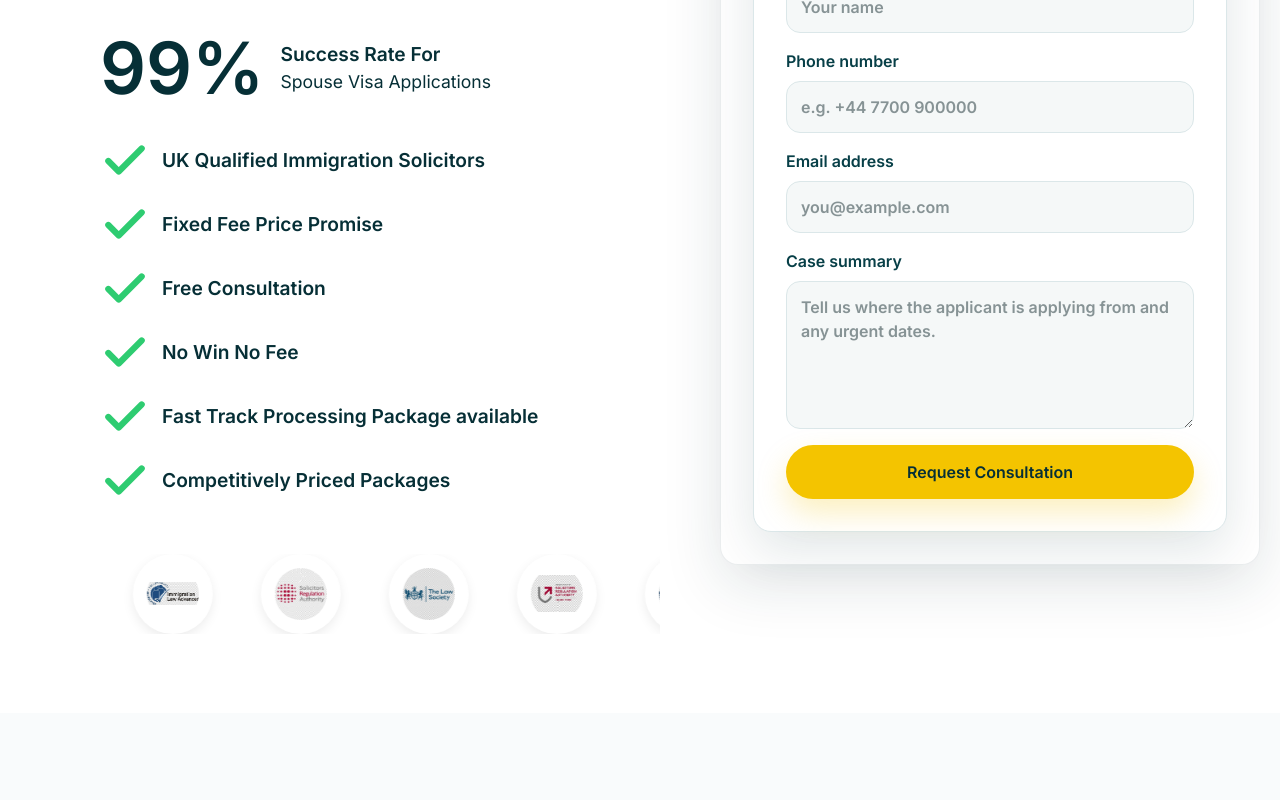
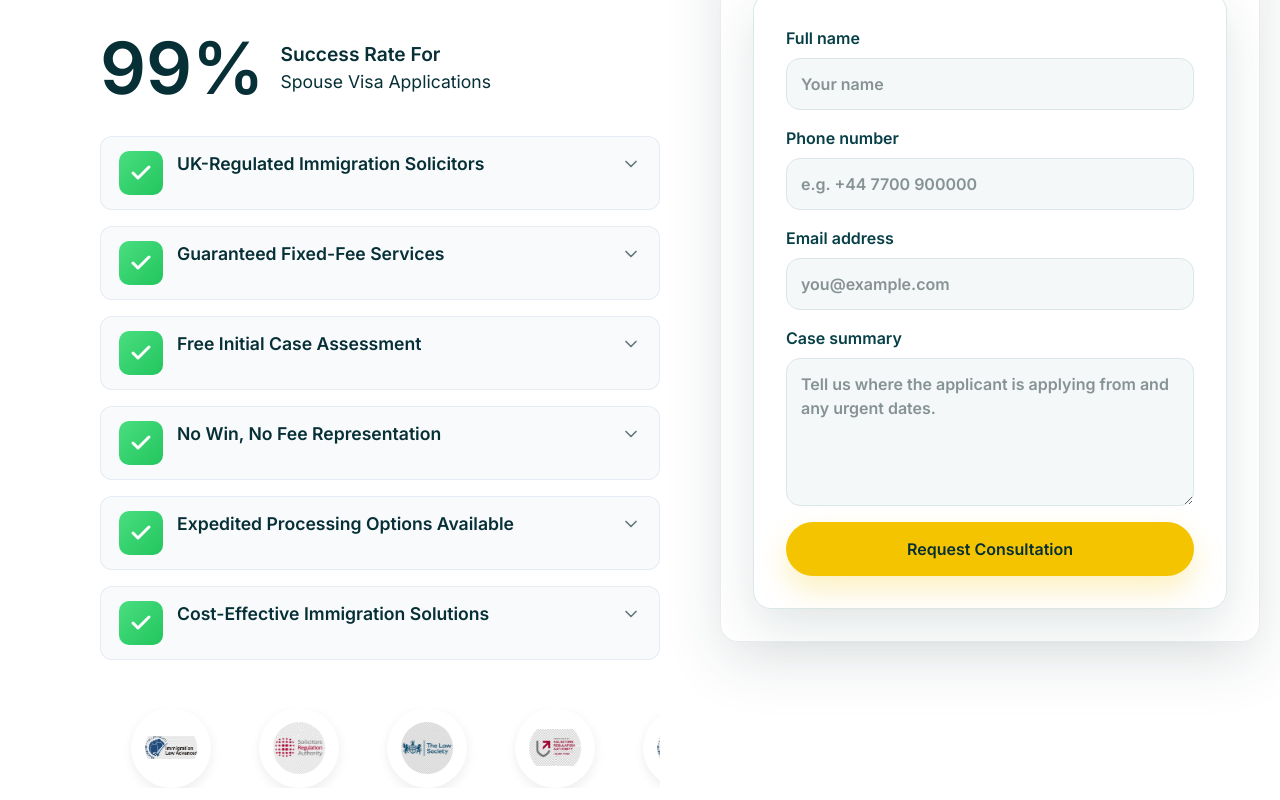
Before and after one commit to anooshfarhad44-dot/msd_spouse_visa_site, a Next.js app: page / in a window 1280 px wide. Shown: the part 1360-2160 px from the top of the page. Built offline with nearby package versions, Linux system fonts and the light colour scheme.

Commit message:
new-changes

```diff
--- a/app/components/sections/TrustSection.tsx
+++ b/app/components/sections/TrustSection.tsx
@@ -1,15 +1,19 @@
-import React from 'react';
+"use client";
+
+import React, { useState } from 'react';
 import Reveal from '../ui/Reveal';
 import Link from "next/link";
 
 const TrustSection = () => {
+  const [openIndex, setOpenIndex] = useState<number | null>(null);
+
   const features = [
-    "UK Qualified Immigration Solicitors",
-    "Fixed Fee Price Promise",
-    "Free Consultation",
-    "No Win No Fee",
-    "Fast Track Processing Package available",
-    "Competitively Priced Packages"
+    { title: "UK-Regulated Immigration Solicitors", description: "Professional, qualified legal representation you can trust" },
+    { title: "Guaranteed Fixed-Fee Services", description: "Transparent pricing with no hidden charges or surprises" },
+    { title: "Free Initial Case Assessment", description: "Get expert advice on your eligibility before committing" },
+    { title: "No Win, No Fee Representation", description: "Risk-free service with payment only on success" },
+    { title: "Expedited Processing Options Available", description: "Fast-track your application when time is critical" },
+    { title: "Cost-Effective Immigration Solutions", description: "Premium legal services at competitive, accessible rates" }
   ];
 
   const logos = [
@@ -46,11 +50,30 @@ const TrustSection = () => {
 
             <ul className="trust-features">
               {features.map((feature, index) => (
-                <li key={index}>
-                  <svg width="50" height="50" viewBox="0 0 24 24" fill="none" stroke="currentColor" strokeWidth="3" strokeLinecap="round" strokeLinejoin="round" className="check-icon">
-                    <polyline points="20 6 9 17 4 12"></polyline>
-                  </svg>
-                  {feature}
+                <li
+                  key={index}
+                  className={`trust-feature-item ${openIndex === index ? 'open' : ''}`}
+                  onClick={() => setOpenIndex(openIndex === index ? null : index)}
+                  style={{ cursor: 'pointer' }}
+                >
+                  <div className="feature-icon-wrapper">
+                    <svg width="24" height="24" viewBox="0 0 24 24" fill="none" stroke="currentColor" strokeWidth="3" strokeLinecap="round" strokeLinejoin="round" className="check-icon">
+                      <polyline points="20 6 9 17 4 12"></polyline>
+                    </svg>
+                  </div>
+                  <div className="feature-content">
+                    <div className="feature-title-row">
+                      <strong className="feature-title">{feature.title}</strong>
+                      <span className={`expand-icon ${openIndex === index ? 'rotated' : ''}`}>
+                        <svg width="20" height="20" viewBox="0 0 24 24" fill="none" stroke="currentColor" strokeWidth="2" strokeLinecap="round" strokeLinejoin="round">
+                          <polyline points="6 9 12 15 18 9"></polyline>
+                        </svg>
+                      </span>
+                    </div>
+                    {openIndex === index && (
+                      <span className="feature-description">{feature.description}</span>
+                    )}
+                  </div>
                 </li>
               ))}
             </ul>
--- a/app/data/site.ts
+++ b/app/data/site.ts
@@ -14,6 +14,7 @@ export const parentSite = {
 };
 
 export const navItems = [
+  { href: "/", label: "Home" },
   { href: "/eligibility", label: "Eligibility" },
   { href: "/process", label: "Process" },
   { href: "/documents", label: "Documents" },
--- a/app/globals.css
+++ b/app/globals.css
@@ -415,20 +415,97 @@ p {
   padding: 0;
   margin: 0 0 48px 0;
   display: grid;
+  gap: 16px;
+}
+
+.trust-feature-item {
+  display: flex;
+  align-items: flex-start;
   gap: 14px;
-}
-
-.trust-features li {
+  padding: 14px 18px;
+  background: rgba(248, 250, 252, 0.9);
+  border: 1px solid rgba(226, 232, 240, 0.8);
+  border-radius: 12px;
+  transition: all 0.3s ease;
+}
+
+.trust-feature-item:hover {
+  background: var(--white);
+  border-color: var(--teal);
+  box-shadow: 0 6px 16px rgba(6, 47, 54, 0.08);
+  transform: translateY(-2px);
+}
+
+.trust-feature-item.open {
+  border-color: var(--teal);
+  background: rgba(240, 253, 244, 0.5);
+}
+
+.feature-icon-wrapper {
+  flex-shrink: 0;
+  width: 44px;
+  height: 44px;
   display: flex;
   align-items: center;
+  justify-content: center;
+  background: linear-gradient(135deg, #4ade80 0%, #22c55e 100%);
+  border-radius: 10px;
+  color: white;
+}
+
+.feature-content {
+  display: flex;
+  flex-direction: column;
+  gap: 0;
+  flex: 1;
+}
+
+.feature-title-row {
+  display: flex;
+  justify-content: space-between;
+  align-items: center;
   gap: 12px;
-  font-size: 1.2rem;
-  font-weight: 600;
-  color: var(--teal-deep);
+}
+
+.feature-title {
+  font-size: 1.1rem;
+  font-weight: 700;
+  color: var(--teal-deep);
+}
+
+.expand-icon {
+  flex-shrink: 0;
+  color: var(--muted);
+  transition: transform 0.3s ease;
+}
+
+.expand-icon.rotated {
+  transform: rotate(180deg);
+  color: var(--teal);
+}
+
+.feature-description {
+  font-size: 0.92rem;
+  color: var(--muted);
+  line-height: 1.5;
+  margin-top: 10px;
+  animation: fadeIn 0.3s ease;
+}
+
+@keyframes fadeIn {
+  from {
+    opacity: 0;
+    transform: translateY(-4px);
+  }
+  to {
+    opacity: 1;
+    transform: translateY(0);
+  }
 }
 
 .check-icon {
-  color: #2ecc71;
+  color: white;
+  flex-shrink: 0;
 }
 
 .trust-logos {
@@ -525,9 +602,27 @@ p {
     justify-content: center;
   }
 
-  .trust-features li {
-    justify-content: center;
+  .trust-features {
     text-align: left;
+  }
+
+  .trust-feature-item {
+    padding: 12px 14px;
+    gap: 10px;
+  }
+
+  .feature-icon-wrapper {
+    width: 40px;
+    height: 40px;
+  }
+
+  .feature-title {
+    font-size: 1.02rem;
+  }
+
+  .feature-description {
+    font-size: 0.86rem;
+    margin-top: 8px;
   }
 
   .trust-logos-carousel {
```
